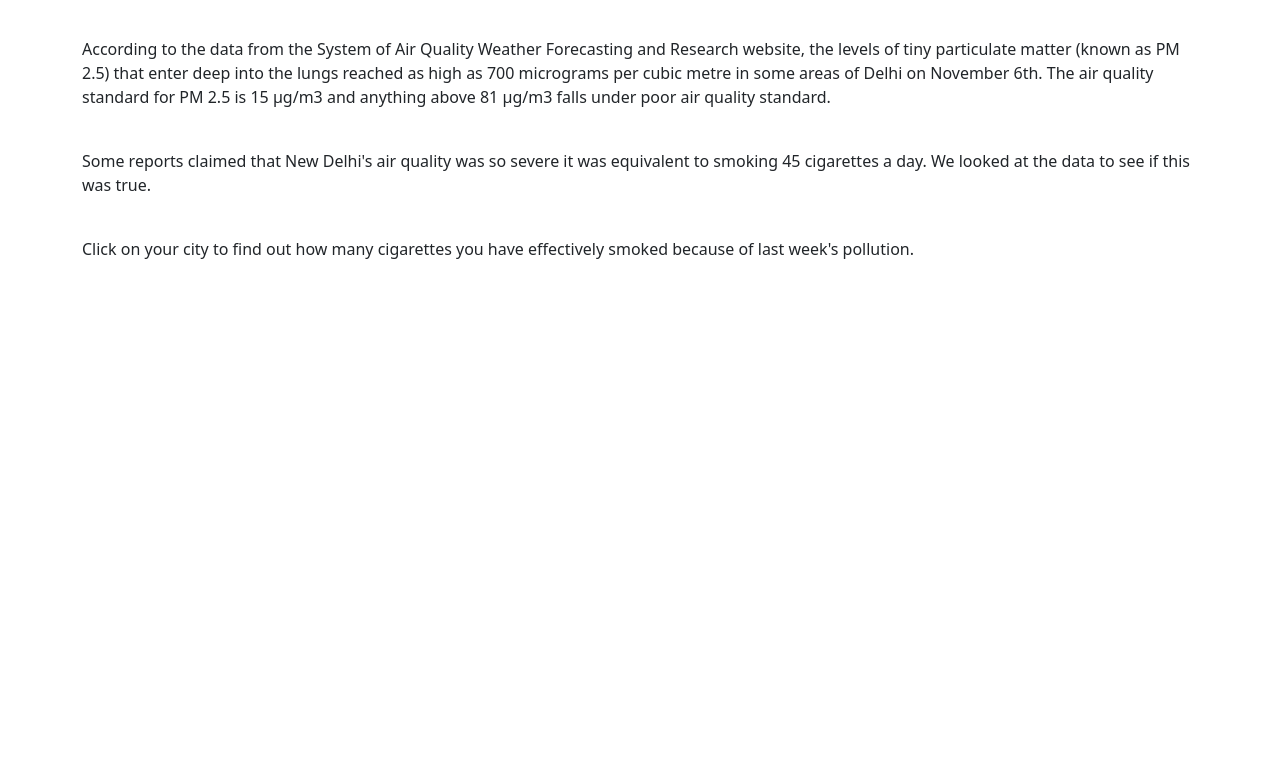
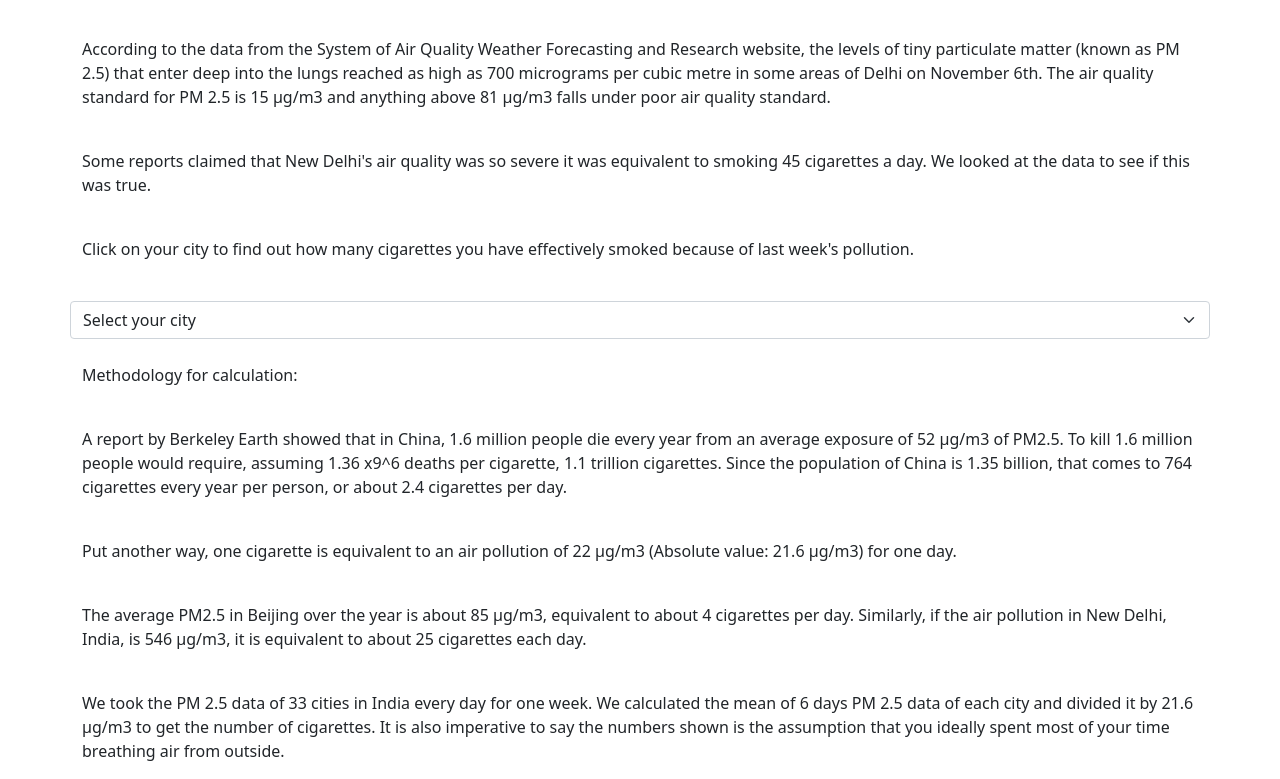
Before and after one commit to liltrendi/airquality, a website built with webpack: page index.html in a window 1280 px wide. Shown: the part 731-1510 px from the top of the page. Before the commit the page ends 1008 px from the top, so only its background shows below. Built offline with nearby package versions, Linux system fonts and the light colour scheme.

Commit message:
BN: added more paragraphs and dynamically generated cities list for the dropdown

```diff
--- a/index.html
+++ b/index.html
@@ -69,6 +69,50 @@
     </div>
   </div>
 
+  <div class="container">
+    <div class="row mt-4">
+      <select class="form-select" id="citySelect" aria-label="City selection">
+        <option selected id="defaultSelectOption"></option>
+      </select>
+    </div>
+  </div>
+
+  <div class="container">
+    <div class="row mt-4">
+      <div class="col-12 col-md-12 col-sm-12">
+        <p class="p_6_value"></p>
+      </div>
+    </div>
+
+
+    <div class="row mt-4">
+      <div class="col-12 col-md-12 col-sm-12">
+        <p class="p_7_value"></p>
+      </div>
+    </div>
+
+
+    <div class="row mt-4">
+      <div class="col-12 col-md-12 col-sm-12">
+        <p class="p_8_value"></p>
+      </div>
+    </div>
+
+
+    <div class="row mt-4">
+      <div class="col-12 col-md-12 col-sm-12">
+        <p class="p_9_value"></p>
+      </div>
+    </div>
+
+
+    <div class="row mt-4">
+      <div class="col-12 col-md-12 col-sm-12">
+        <p class="p_10_value"></p>
+      </div>
+    </div>
+  </div>
+
   <script src="dist/bundle.js"></script>
 </body>
 </html>
--- a/src/js/main.js
+++ b/src/js/main.js
@@ -31,15 +31,33 @@ const buildParagraphs = (data) => {
     document.querySelector(".p_3_value").textContent = data.p_3_value;
     document.querySelector(".p_4_value").textContent = data.p_4_value;
     document.querySelector(".p_5_value").textContent = data.p_5_value;
+    document.querySelector(".p_6_value").textContent = data.p_6_value;
+    document.querySelector(".p_7_value").textContent = data.p_7_value;
+    document.querySelector(".p_8_value").textContent = data.p_8_value;
+    document.querySelector(".p_9_value").textContent = data.p_9_value;
+    document.querySelector(".p_10_value").textContent = data.p_10_value;
+}
+
+const setCitySelectionTitle = (data) => {
+    document.querySelector("#defaultSelectOption").textContent = data?.["compare-tabs_1_title"];
+}
+
+const generateCitySelectOptions = (data) => {
+    const cities = Object.keys(data)?.filter(item => item?.startsWith("compare-tabs_1_city_") && item?.endsWith("name"))?.map(item => ({name: data[item], value: item}));
+    let select = document.getElementById("citySelect");
+    for(let city of cities){
+        select.options[select.options.length] = new Option(city.name, city.value);
+    }
 }
 
 const initializeApp = () => {
     setLanguageInUse();
     let data = getJsonDataInLocale();
-    console.log("json", data);
     buildHeroContent(data);
     buildArticleHeader(data);
     buildParagraphs(data);
+    setCitySelectionTitle(data);
+    generateCitySelectOptions(data);
 }
 
 initializeApp();
```
